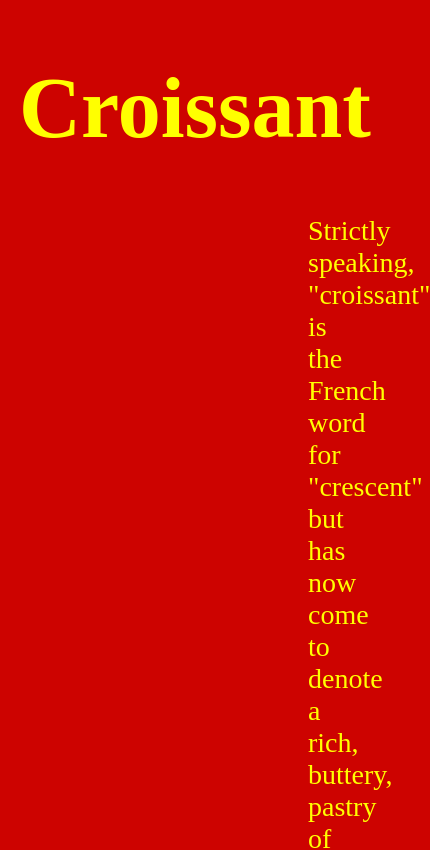
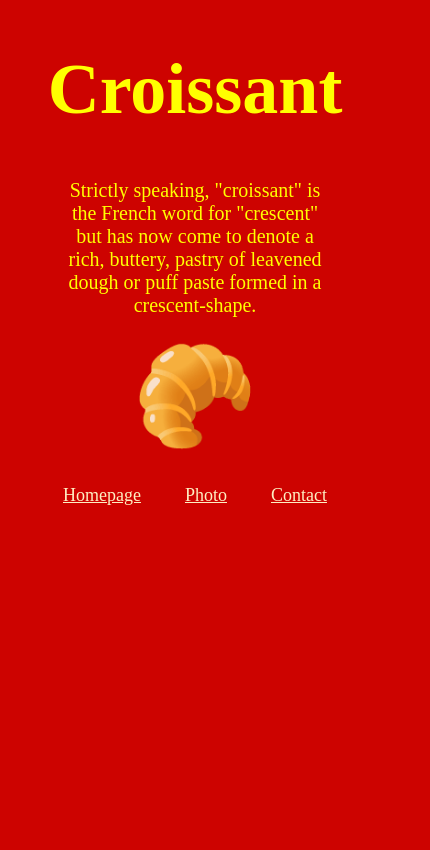
Before and after one commit to kathleen-mayfield/Croissant, a plain HTML site: page index.html in a window 390 px wide. Shown: the top 850 px of the page, 430 px wide, since content can reach past the window. Drawn offline with Linux system fonts and the light colour scheme.

Commit message:
added responsive sizing to adapt for mobile devices

```diff
--- a/css/styles.css
+++ b/css/styles.css
@@ -20,7 +20,7 @@ p {
 footer a {
   margin: 0 20px;
   color: #feefc2;
-  font-size: 20px;
+  font-size: 18px;
 }
 .emoji {
   padding-bottom: 10px;
@@ -32,10 +32,35 @@ footer a {
   margin-top: 15px;
   margin-bottom: 15px;
 }
-.croissant-photo {
+img {
   width: 900px;
   height: 580px;
 }
 .email {
   color: yellow;
 }
+@media (max-width: 912px) {
+  img {
+    width: 100%;
+    height: auto;
+  }
+  h1 {
+    text-align: center;
+    font-size: 72px;
+  }
+  p {
+    text-align: center;
+    font-size: 20px;
+    margin-right: 50px;
+    margin-left: 50px;
+    padding-bottom: 0;
+  }
+  .emoji {
+    padding-bottom: 10px;
+    margin: 0;
+    font-size: 100px;
+  }
+  footer {
+    margin-top: 20px;
+  }
+}
```
Also changed, not shown: photo.html (+1 -5 lines).
